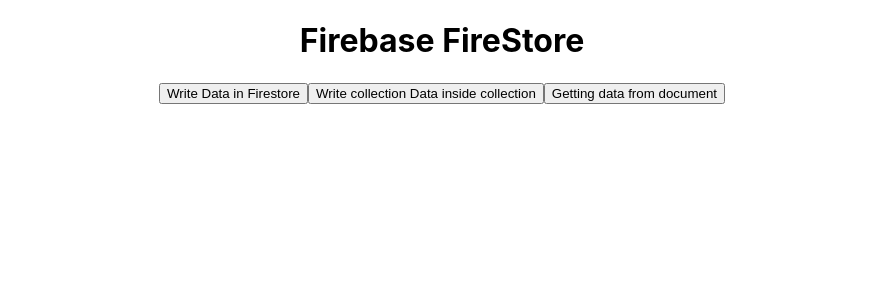
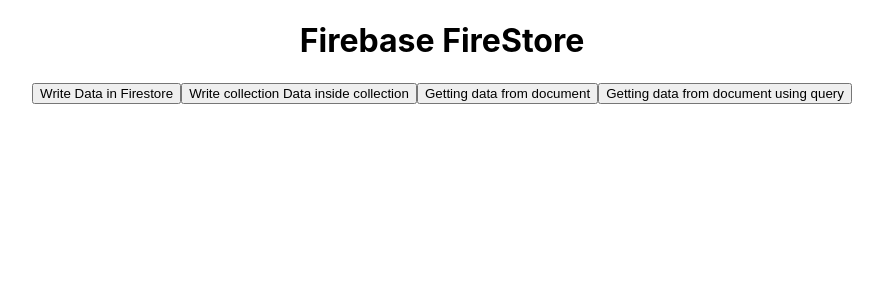
Before and after one commit to prathamsakhare/Firebase-Firestore, a React (Create React App) app: page / in a window 1280 px wide. Shown: the top 300 px of the page, without its empty margins (198-1081 px from the left). Built offline with nearby package versions, Linux system fonts and the light colour scheme.

Commit message:
added functionality of getting multiple documents using query /@prathamsakhare

```diff
--- a/src/App.js
+++ b/src/App.js
@@ -1,4 +1,4 @@
-import {getFirestore, collection, addDoc, doc, getDoc} from 'firebase/firestore'
+import {getFirestore, collection, addDoc, doc, getDoc, getDocs, query, where} from 'firebase/firestore'
 import './App.css';
 import {app} from './firebase'
 
@@ -34,6 +34,13 @@ function App() {
     console.log(snap.data())
   }
 
+
+  const getDocsByQuery = async () => {
+    const collectionRef = collection(firestore, 'users');
+    const q = query(collectionRef, where('isMale', '==', true));
+    const snapshots = await getDocs(q)
+    snapshots?.forEach((snapshot) => console.log(snapshot.data()))
+  }
   return (
     <div className="App">
         <h1>Firebase FireStore</h1>
@@ -42,6 +49,7 @@ function App() {
 
         <button onClick={getDocument}>Getting data from document</button>
 
+        <button onClick={getDocsByQuery}>Getting data from document using query</button>
 
     </div>
   );
```
